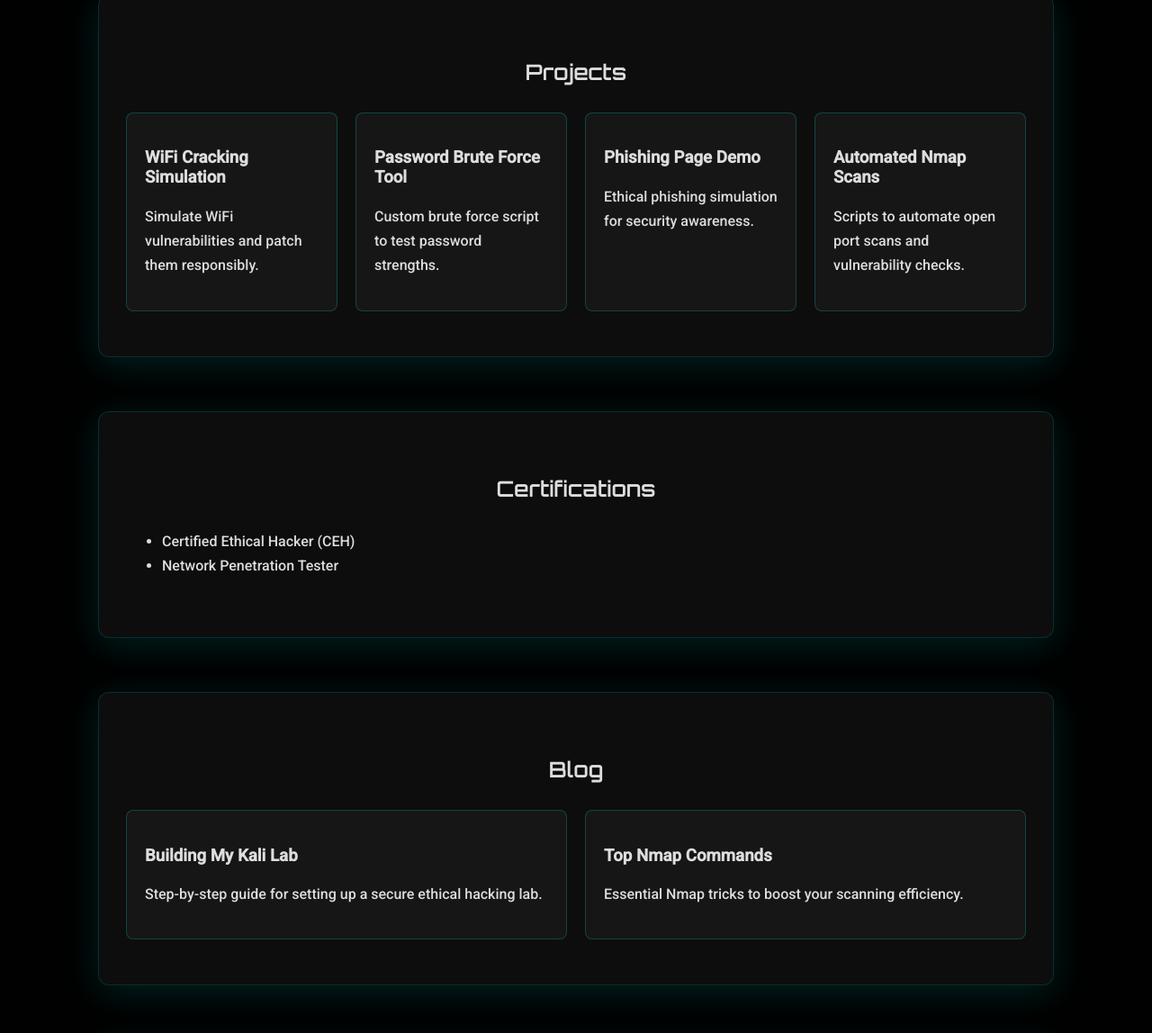
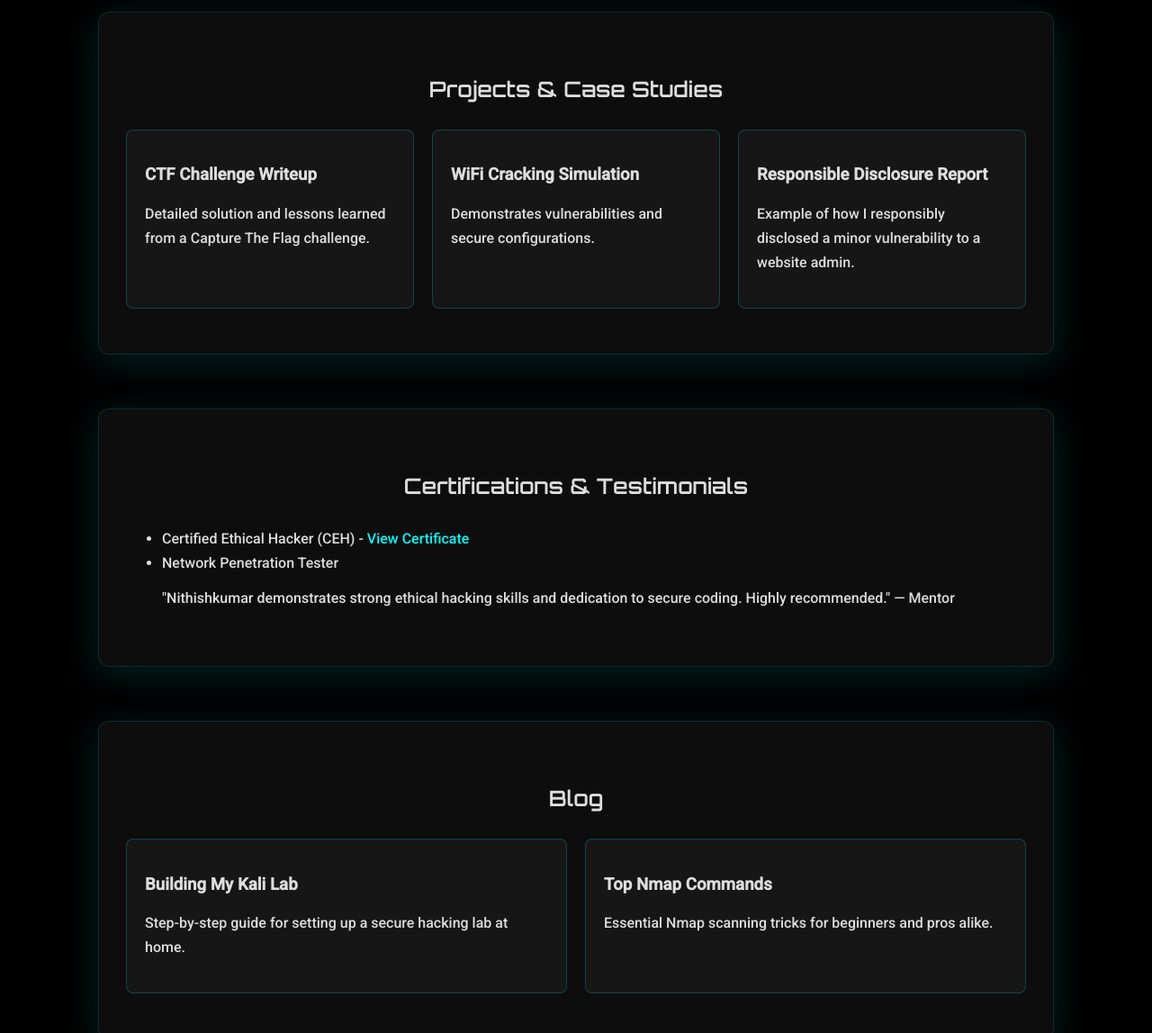
Before and after one commit to nithish687894/nithish687894.github.io, a plain HTML site: page index.html in a window 1280 px wide. Shown: the part 1296-2444 px from the top of the page at 90% size. Drawn offline with Linux system fonts and the light colour scheme.

Commit message:
index.html

```diff
--- a/index.html
+++ b/index.html
@@ -3,11 +3,29 @@
 <head>
   <meta charset="UTF-8" />
   <meta name="viewport" content="width=device-width, initial-scale=1.0"/>
+  <meta name="description" content="Nithishkumar S | Ethical Hacker & Cybersecurity Portfolio">
+  <meta property="og:title" content="Nithishkumar S | Cybersecurity Portfolio">
+  <meta property="og:description" content="Certified Ethical Hacker showcasing projects, tools, and responsible hacking.">
+  <meta property="og:type" content="website">
   <title>Nithishkumar S | Premium Cybersecurity Portfolio</title>
   <link rel="stylesheet" href="style.css" />
   <link href="https://fonts.googleapis.com/css2?family=Orbitron:wght@600&family=Roboto:wght@300;500&display=swap" rel="stylesheet">
+  <!-- Google Analytics placeholder -->
+  <!-- <script async src="https://www.googletagmanager.com/gtag/js?id=YOUR-ID"></script>
+  <script>
+    window.dataLayer = window.dataLayer || [];
+    function gtag(){dataLayer.push(arguments);}
+    gtag('js', new Date());
+    gtag('config', 'YOUR-ID');
+  </script> -->
 </head>
 <body>
+
+  <!-- Ethics Disclaimer Banner -->
+  <div class="disclaimer">
+    ⚠️ This site is for educational & ethical hacking training only. Do not misuse. Follow the <a href="https://www.eccouncil.org/code-of-ethics/" target="_blank">Code of Ethics</a>.
+  </div>
+
   <header>
     <div class="container">
       <h1>Nithishkumar S</h1>
@@ -16,7 +34,7 @@
         <a href="#about">About</a>
         <a href="#skills">Skills</a>
         <a href="#projects">Projects</a>
-        <a href="#certifications">Certifications</a>
+        <a href="#testimonials">Testimonials</a>
         <a href="#blog">Blog</a>
         <a href="#contact">Contact</a>
       </nav>
@@ -26,11 +44,13 @@
   <section id="home" class="hero">
     <h2>Hello, I'm <span>Nithishkumar S</span></h2>
     <p>Cybersecurity Enthusiast | Ethical Hacker | Linux Specialist</p>
+    <!-- Optional Intro Video -->
+    <!-- <video src="intro.mp4" controls></video> -->
   </section>
 
   <section id="about" class="glass">
     <h2>About Me</h2>
-    <p>I am a passionate cybersecurity student with practical experience in ethical hacking, WiFi cracking, brute force, phishing page creation, and network scanning. I thrive on securing systems and sharing knowledge.</p>
+    <p>I am a passionate cybersecurity student with hands-on ethical hacking experience, WiFi cracking simulations, brute force scripts, phishing demos, and network scanning. I responsibly test and secure systems, sharing knowledge for a safer internet.</p>
   </section>
 
   <section id="skills" class="glass">
@@ -46,33 +66,30 @@
   </section>
 
   <section id="projects" class="glass">
-    <h2>Projects</h2>
+    <h2>Projects & Case Studies</h2>
     <div class="grid">
       <div class="item">
-        <h3>WiFi Cracking Simulation</h3>
-        <p>Simulate WiFi vulnerabilities and patch them responsibly.</p>
+        <h3>CTF Challenge Writeup</h3>
+        <p>Detailed solution and lessons learned from a Capture The Flag challenge.</p>
       </div>
       <div class="item">
-        <h3>Password Brute Force Tool</h3>
-        <p>Custom brute force script to test password strengths.</p>
+        <h3>WiFi Cracking Simulation</h3>
+        <p>Demonstrates vulnerabilities and secure configurations.</p>
       </div>
       <div class="item">
-        <h3>Phishing Page Demo</h3>
-        <p>Ethical phishing simulation for security awareness.</p>
-      </div>
-      <div class="item">
-        <h3>Automated Nmap Scans</h3>
-        <p>Scripts to automate open port scans and vulnerability checks.</p>
+        <h3>Responsible Disclosure Report</h3>
+        <p>Example of how I responsibly disclosed a minor vulnerability to a website admin.</p>
       </div>
     </div>
   </section>
 
-  <section id="certifications" class="glass">
-    <h2>Certifications</h2>
+  <section id="testimonials" class="glass">
+    <h2>Certifications & Testimonials</h2>
     <ul>
-      <li>Certified Ethical Hacker (CEH)</li>
+      <li>Certified Ethical Hacker (CEH) - <a href="#">View Certificate</a></li>
       <li>Network Penetration Tester</li>
     </ul>
+    <blockquote>"Nithishkumar demonstrates strong ethical hacking skills and dedication to secure coding. Highly recommended." — Mentor</blockquote>
   </section>
 
   <section id="blog" class="glass">
@@ -80,11 +97,11 @@
     <div class="grid">
       <div class="item">
         <h3>Building My Kali Lab</h3>
-        <p>Step-by-step guide for setting up a secure ethical hacking lab.</p>
+        <p>Step-by-step guide for setting up a secure hacking lab at home.</p>
       </div>
       <div class="item">
         <h3>Top Nmap Commands</h3>
-        <p>Essential Nmap tricks to boost your scanning efficiency.</p>
+        <p>Essential Nmap scanning tricks for beginners and pros alike.</p>
       </div>
     </div>
   </section>
@@ -93,10 +110,18 @@
     <h2>Contact</h2>
     <p>Email: <a href="mailto:nithish687894@gmail.com">nithish687894@gmail.com</a></p>
     <p>GitHub: <a href="https://github.com/nithish687894" target="_blank">github.com/nithish687894</a></p>
+    <!-- Optional Contact Form Placeholder -->
+    <!-- <form>
+      <input type="text" placeholder="Your Name" required>
+      <input type="email" placeholder="Your Email" required>
+      <textarea placeholder="Your Message"></textarea>
+      <button type="submit">Send</button>
+    </form> -->
   </section>
 
   <footer>
     <p>&copy; 2025 Nithishkumar S | All rights reserved</p>
   </footer>
+
 </body>
 </html>
```
